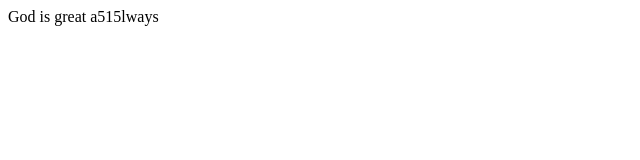
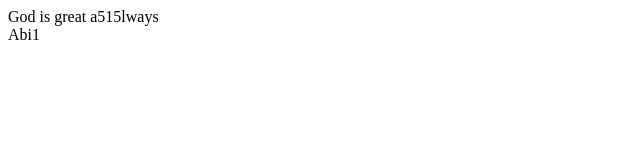
Before and after one commit to Abinaya2208/testingApp, an Angular app in the folder testingApp/: page / in a window 1280 px wide. Shown: the top 160 px of the page, without its empty margins (0-640 px from the left). Built offline with nearby package versions, Linux system fonts and the light colour scheme.

Commit message:
commit 11

```diff
--- a/testingApp/src/app/app.component.html
+++ b/testingApp/src/app/app.component.html
@@ -1 +1,2 @@
 <div>God is great a515lways</div>
+<div>Abi1</div>
```
